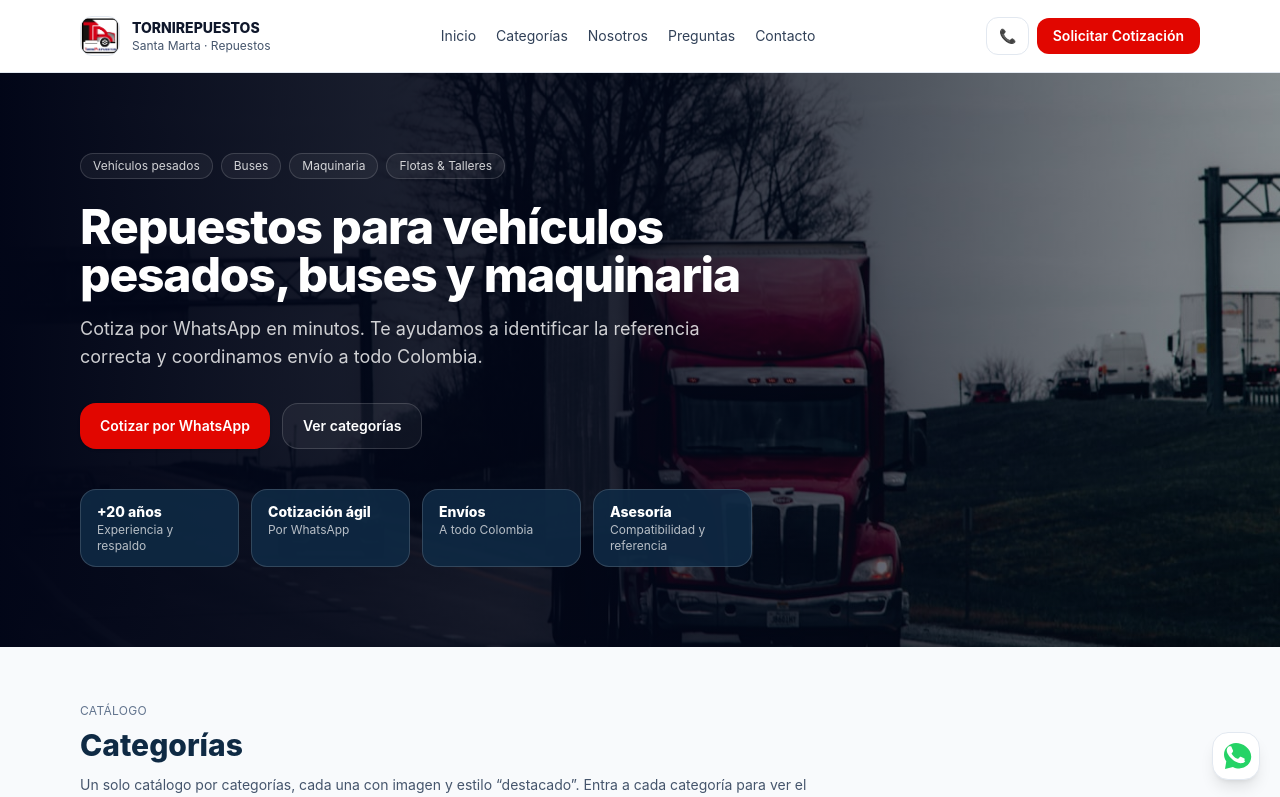
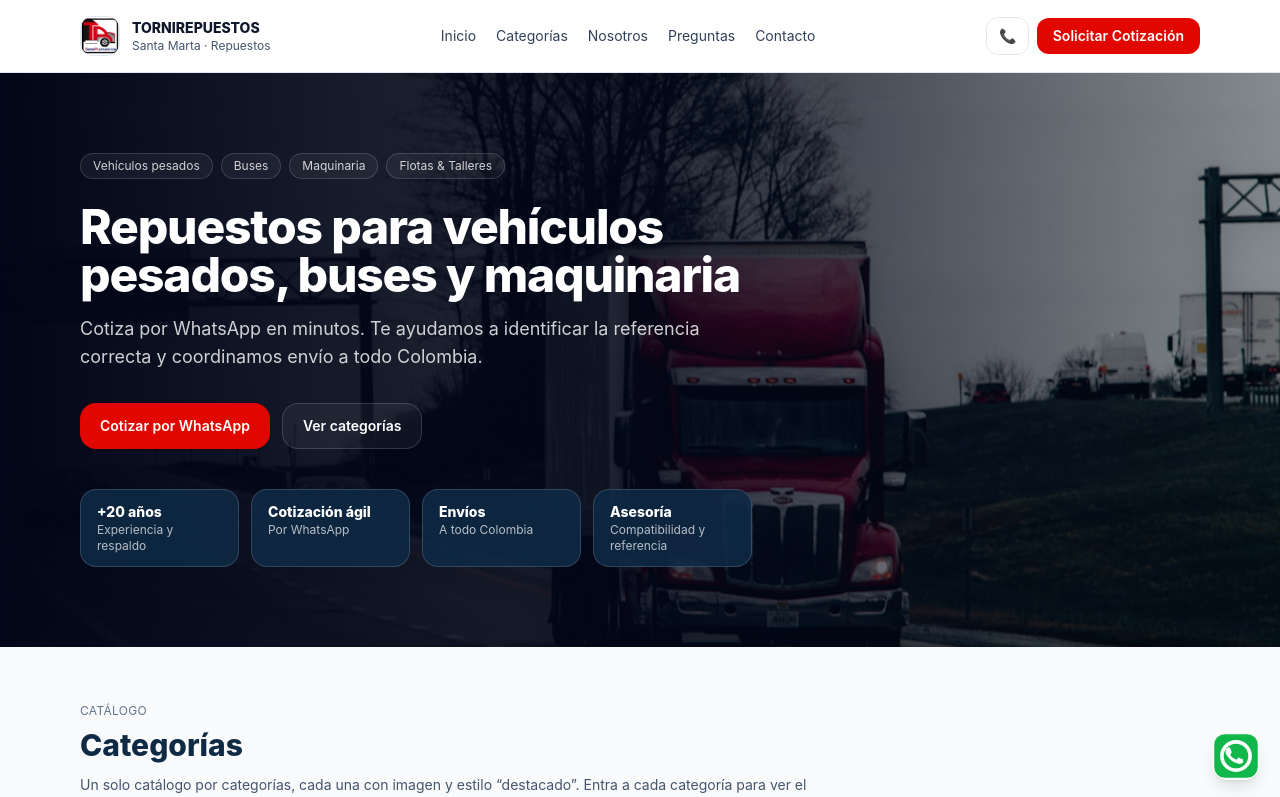
Before and after one commit to julianchocmanrique/Tornirepuestos-web, a Next.js app: page / in a window 1280 px wide. Shown: the top 797 px of the page. Built offline with nearby package versions, Linux system fonts and the light colour scheme.

Commit message:
Switch to app-style green WhatsApp icon

```diff
--- a/src/app/page.tsx
+++ b/src/app/page.tsx
@@ -150,12 +150,10 @@ function WhatsAppIcon({ className }: { className?: string }) {
       xmlns="http://www.w3.org/2000/svg"
       aria-hidden
     >
+      <rect x="1.5" y="1.5" width="29" height="29" rx="7" fill="#10B84A" />
+      <circle cx="16" cy="16" r="9.4" stroke="#fff" strokeWidth="2.4" />
       <path
-        d="M16 3C9.372 3 4 8.19 4 14.588c0 2.52.85 4.85 2.3 6.75L5 29l7.98-2.07c1.84.97 3.96 1.53 6.24 1.53 6.628 0 12-5.19 12-11.588C31.22 8.19 22.628 3 16 3Z"
-        fill="#25D366"
-      />
-      <path
-        d="M25.27 20.88c-.39 1.08-1.94 1.98-3.15 2.23-.84.17-1.93.31-5.59-1.16-4.68-1.86-7.7-6.43-7.93-6.74-.22-.31-1.88-2.43-1.88-4.64 0-2.2 1.2-3.28 1.63-3.72.43-.44.93-.55 1.24-.55.3 0 .62 0 .89.01.29.01.68-.1 1.06.8.39.93 1.34 3.22 1.45 3.45.12.23.2.5.05.8-.15.31-.23.5-.46.77-.22.27-.48.6-.69.81-.22.21-.44.43-.19.82.25.39 1.11 1.78 2.38 2.88 1.63 1.41 3.01 1.85 3.44 2.05.43.2.68.17.94-.1.26-.27 1.06-1.2 1.35-1.62.29-.41.58-.34.98-.2.4.14 2.55 1.16 2.99 1.37.44.21.73.31.84.48.11.17.11.98-.28 2.06Z"
+        d="M21.13 19.6c-.27.75-1.36 1.36-2.2 1.53-.58.12-1.33.2-3.63-.72-3-1.2-4.94-4.13-5.09-4.33-.15-.2-1.2-1.56-1.2-2.98 0-1.41.77-2.1 1.04-2.38.28-.28.6-.36.8-.36h.58c.2 0 .44-.07.68.51.25.59.86 2.07.93 2.21.08.15.12.31.03.52-.1.2-.15.32-.29.49-.14.17-.3.38-.44.52-.14.13-.28.27-.12.52.16.25.72 1.15 1.54 1.85 1.06.92 1.96 1.2 2.24 1.33.28.13.44.1.61-.07.17-.18.69-.77.88-1.03.19-.26.38-.22.64-.12.26.09 1.66.75 1.94.88.29.13.48.2.54.31.07.11.07.63-.18 1.33Z"
         fill="#fff"
       />
     </svg>
@@ -521,9 +519,7 @@ export default function Page() {
             <div className="mt-6 grid gap-3 text-slate-700">
               <div className="rounded-2xl border border-slate-300 bg-white p-6">
                 <div className="flex items-center gap-2 text-sm font-bold text-slate-900">
-                  <span className="inline-flex h-7 w-7 items-center justify-center rounded-full bg-emerald-100">
-                    <WhatsAppIcon className="h-[18px] w-[18px]" />
-                  </span>
+                  <WhatsAppIcon className="h-7 w-7" />
                   <span>WhatsApp</span>
                 </div>
                 <div className="mt-1 text-sm text-slate-600">+57 310 653 1208</div>
@@ -654,11 +650,11 @@ export default function Page() {
         )}
         target="_blank"
         rel="noreferrer"
-        className="fixed bottom-5 right-5 inline-flex h-12 w-12 items-center justify-center rounded-2xl border border-slate-200 bg-white shadow-lg"
+        className="fixed bottom-5 right-5 inline-flex h-12 w-12 items-center justify-center rounded-2xl shadow-lg"
         aria-label="WhatsApp"
         title="Cotizar por WhatsApp"
       >
-        <WhatsAppIcon className="h-8 w-8" />
+        <WhatsAppIcon className="h-12 w-12" />
       </a>
     </div>
   );
```
